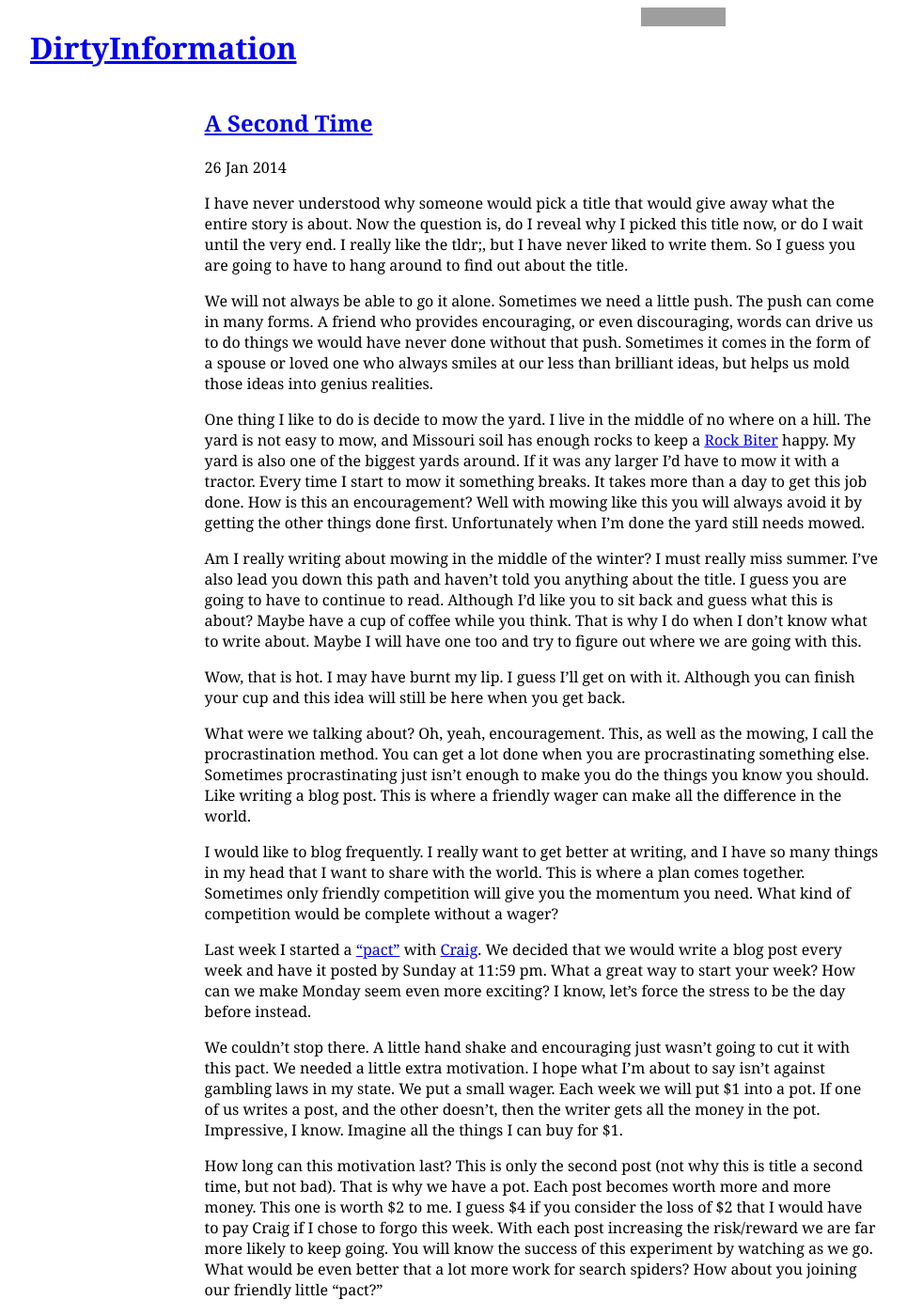
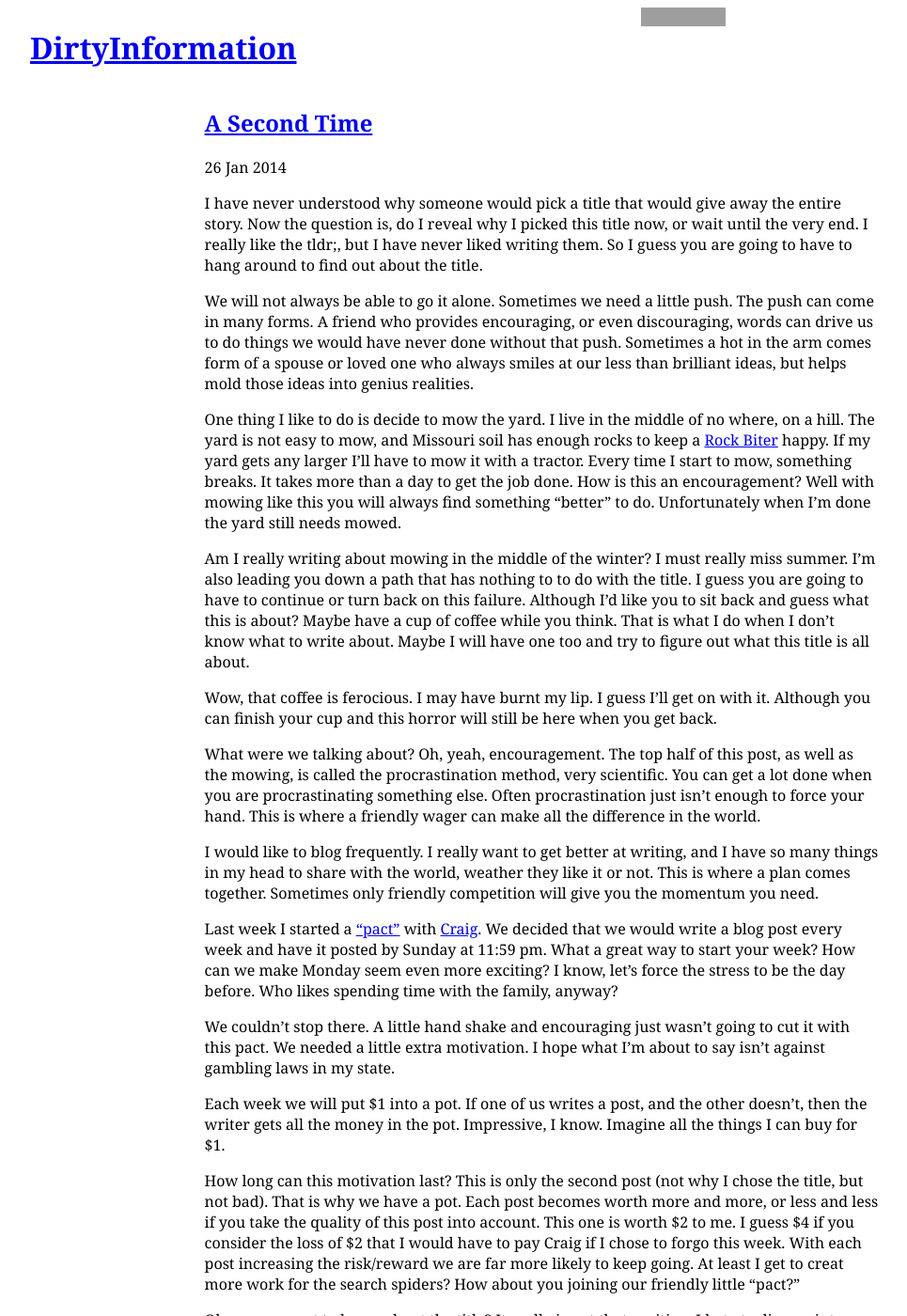
Before and after one commit to adkron/dirtyinformation.com, a Jekyll site: the page built from _posts/2014-1-26-a-second-time.markdown, in a window 1280 px wide and 1400 px high. Shown: the whole window at 94% size, without its empty margins (64-1029 px from the left). Built offline with Jekyll 4.4.1, drawn with Linux system fonts in a browser that asks for light colours; Markdown is read by kramdown in place of the engine named in the settings; some of the changed text lies outside the part shown; grey boxes are pictures that could not be loaded.

Commit message:
Don't tell anyone, but I edited this one a little.
Amos King @adkron <amos.l.king@gmail.com>

```diff
--- a/_posts/2014-1-26-a-second-time.markdown
+++ b/_posts/2014-1-26-a-second-time.markdown
@@ -4,78 +4,76 @@ title: A Second Time
 ---
 
 I have never understood why someone would pick a title that would give
-away what the entire story is about. Now the question is, do I reveal
-why I picked this title now, or do I wait until the very end. I really
-like the tldr;, but I have never liked to write them. So I guess you are
-going to have to hang around to find out about the title.
+away the entire story. Now the question is, do I reveal why I picked
+this title now, or wait until the very end. I really like the tldr;,
+but I have never liked writing them. So I guess you are going
+to have to hang around to find out about the title.
 
 We will not always be able to go it alone. Sometimes we need a little
 push. The push can come in many forms. A friend who provides
 encouraging, or even discouraging, words can drive us to do things we
-would have never done without that push. Sometimes it comes in the form
-of a spouse or loved one who always smiles at our less than brilliant
-ideas, but helps us mold those ideas into genius realities.
+would have never done without that push. Sometimes a hot in the arm
+comes form of a spouse or loved one who always smiles at our less than
+brilliant ideas, but helps mold those ideas into genius realities.
 
 One thing I like to do is decide to mow the yard. I live in the middle
-of no where on a hill. The yard is not easy to mow, and Missouri soil
+of no where, on a hill. The yard is not easy to mow, and Missouri soil
 has enough rocks to keep a [Rock
 Biter](https://encrypted-tbn2.gstatic.com/images?q=tbn:ANd9GcRnvYheZeemRk8ORLNCOp5YOA2F6VyfRx4JIxpGwT0ebiQCVCt-)
-happy. My yard is also one of the biggest
-yards around. If it was any larger I'd have to mow it with a tractor.
-Every time I start to mow it something breaks. It takes more than a day
-to get this job done. How is this an encouragement? Well with mowing like
-this you will always avoid it by getting the other things done first.
-Unfortunately when I'm done the yard still needs mowed.
+happy. If my yard gets any larger I'll have to mow it with a tractor.
+Every time I start to mow, something breaks. It takes more than a day
+to get the job done. How is this an encouragement? Well with mowing like
+this you will always find something "better" to do.  Unfortunately when
+I'm done the yard still needs mowed.
 
 Am I really writing about mowing in the middle of the winter? I must
-really miss summer. I've also lead you down this path and haven't told
-you anything about the title. I guess you are going to have to continue
-to read. Although I'd like you to sit back and guess what this is about?
-Maybe have a cup of coffee while you think. That is why I do when I
-don't know what to write about. Maybe I will have one too and try to
-figure out where we are going with this.
+really miss summer. I'm also leading you down a path that has nothing to
+to do with the title. I guess you are going to have to continue
+or turn back on this failure. Although I'd like you to sit back and
+guess what this is about? Maybe have a cup of coffee while you think.
+That is what I do when I don't know what to write about. Maybe I will
+have one too and try to figure out what this title is all about.
 
-Wow, that is hot. I may have burnt my lip. I guess I'll get on with it.
-Although you can finish your cup and this idea will still be here when
-you get back.
+Wow, that coffee is ferocious. I may have burnt my lip. I guess I'll
+get on with it. Although you can finish your cup and this horror will
+still be here when you get back.
 
-What were we talking about? Oh, yeah, encouragement. This, as well as
-the mowing, I call the procrastination method. You can get a lot done
-when you are procrastinating something else. Sometimes procrastinating
-just isn't enough to make you do the things you know you should. Like
-writing a blog post. This is where a friendly wager can make all the
-difference in the world.
+What were we talking about? Oh, yeah, encouragement. The top half of
+this post, as well as the mowing, is called the procrastination method,
+very scientific. You can get a lot done when you are procrastinating
+something else. Often procrastination just isn't enough to force your
+hand. This is where a friendly wager can make all the difference in the world.
 
 I would like to blog frequently. I really want to get better at writing,
-and I have so many things in my head that I want to share with the
-world. This is where a plan comes together. Sometimes only friendly
-competition will give you the momentum you need. What kind of
-competition would be complete without a wager?
+and I have so many things in my head to share with the world, weather they
+like it or not. This is where a plan comes together. Sometimes only
+friendly competition will give you the momentum you need.
 
 Last week I started a ["pact"](http://wiki.boochtek.com/pact) with
 [Craig](http://blog.boochtek.com/). We decided that we would write a
 blog post every week and have it posted by Sunday at 11:59 pm. What a
 great way to start your week? How can we make Monday seem even more
-exciting? I know, let's force the stress to be the day before instead.
+exciting? I know, let's force the stress to be the day before. Who likes
+spending time with the family, anyway?
 
 We couldn't stop there. A little hand shake and encouraging just wasn't
 going to cut it with this pact. We needed a little extra motivation. I
-hope what I'm about to say isn't against gambling laws in my state. We
-put a small wager. Each week we will put $1 into a pot. If one of us
-writes a post, and the other doesn't, then the writer gets all the money
-in the pot. Impressive, I know. Imagine all the things I can buy for $1.
+hope what I'm about to say isn't against gambling laws in my state.
+
+Each week we will put $1 into a pot. If one of us writes a post, and the
+other doesn't, then the writer gets all the money in the pot. Impressive,
+I know. Imagine all the things I can buy for $1.
 
 How long can this motivation last? This is only the second post (not why
-this is title a second time, but not bad). That is why we have a pot.
-Each post becomes worth more and more money. This one is worth $2 to me.
-I guess $4 if you consider the loss of $2 that I would have to pay Craig
-if I chose to forgo this week. With each post increasing the risk/reward
-we are far more likely to keep going. You will know the success of this
-experiment by watching as we go. What would be even better that a lot
-more work for search spiders? How about you joining our friendly little
-"pact?"
+I chose the title, but not bad). That is why we have a pot.  Each post
+becomes worth more and more, or less and less if you take the quality
+of this post into account. This one is worth $2 to me. I guess $4 if
+you consider the loss of $2 that I would have to pay Craig if I chose to
+forgo this week. With each post increasing the risk/reward we are far more
+likely to keep going. At least I get to creat more work for the search
+spiders? How about you joining our friendly little "pact?"
 
-Ok, so you want to know about the title. It really is not that exciting.
+Ok, so you want to know about the title? It really is not that exciting.
 I hate to disappoint you, but the title is because we've done this
 before. A few years back we worked on the same team, and started this
 with the whole team. Rather, we talked about it. This time it is for
```
